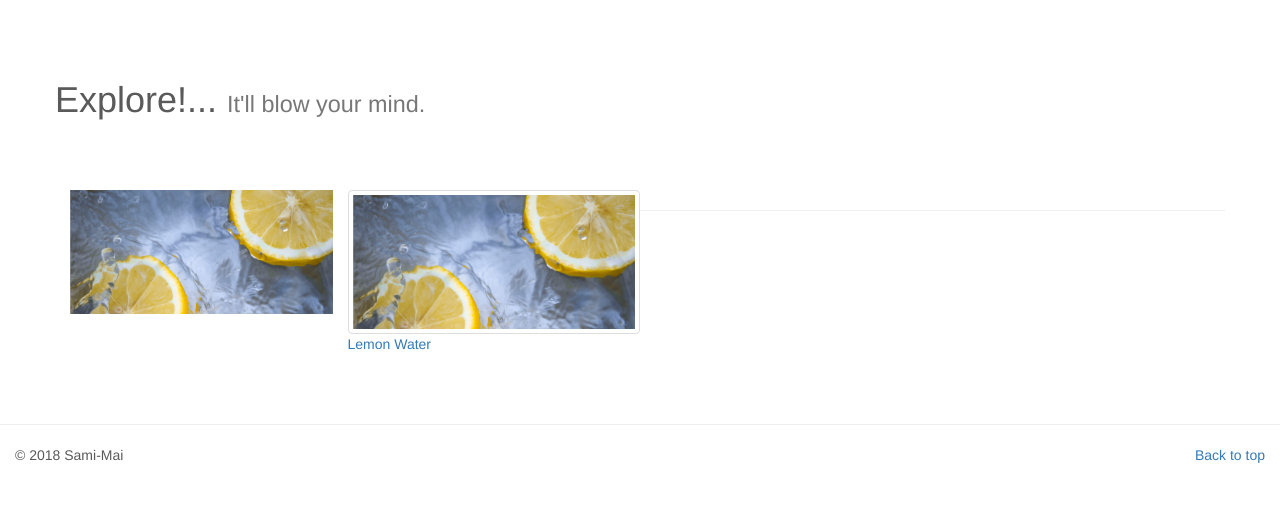
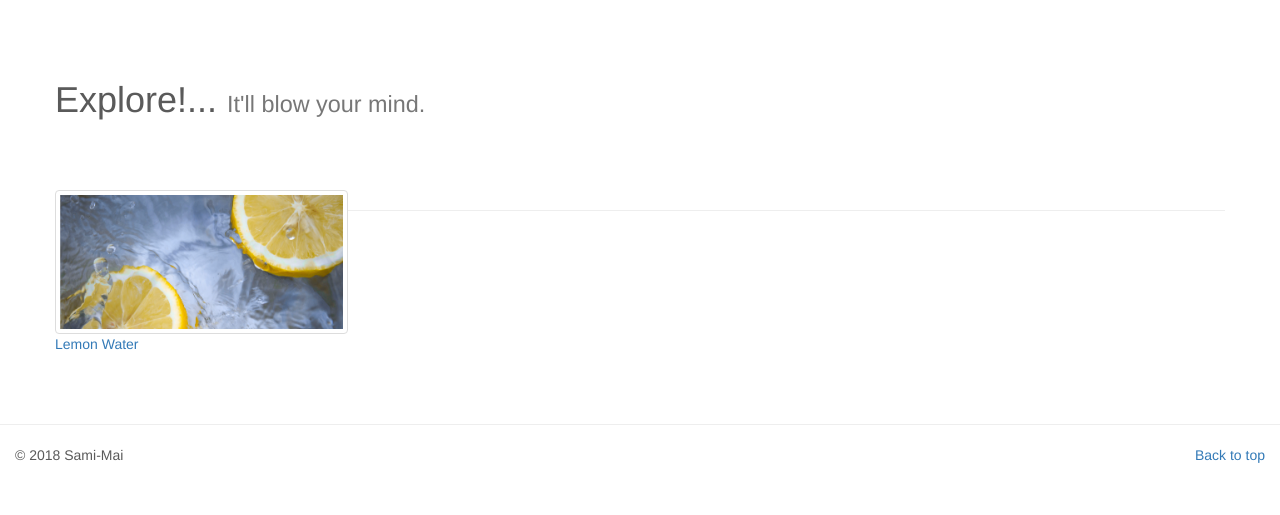
Before and after one commit to sami-mai/Mai-Unsplash, a Django app: page / in a window 1280 px wide. Shown: the part 500-1015 px from the top of the page. Run offline with Django 3.2, Linux system fonts and the light colour scheme; data that the repository does not hold is empty; some libraries are stand-ins or nearby versions.

Commit message:
deploy to heroku

```diff
--- a/smaiUnsplash/templates/index.html
+++ b/smaiUnsplash/templates/index.html
@@ -86,9 +86,7 @@
     </div>
     <!-- end of modal -->
     {% empty %}
-    <div class="col-md-3">
-      <img class="featurette-image img-responsive center-block" src="static/images/lemonwater1.png" alt="Generic placeholder image">
-    </div>
+
     <div class="col-xs-3 col-sm-3 col-md-3 mt-5">
       <div class="row">
         <a href="#" data-toggle="modal" data-target="#modal2">
```
